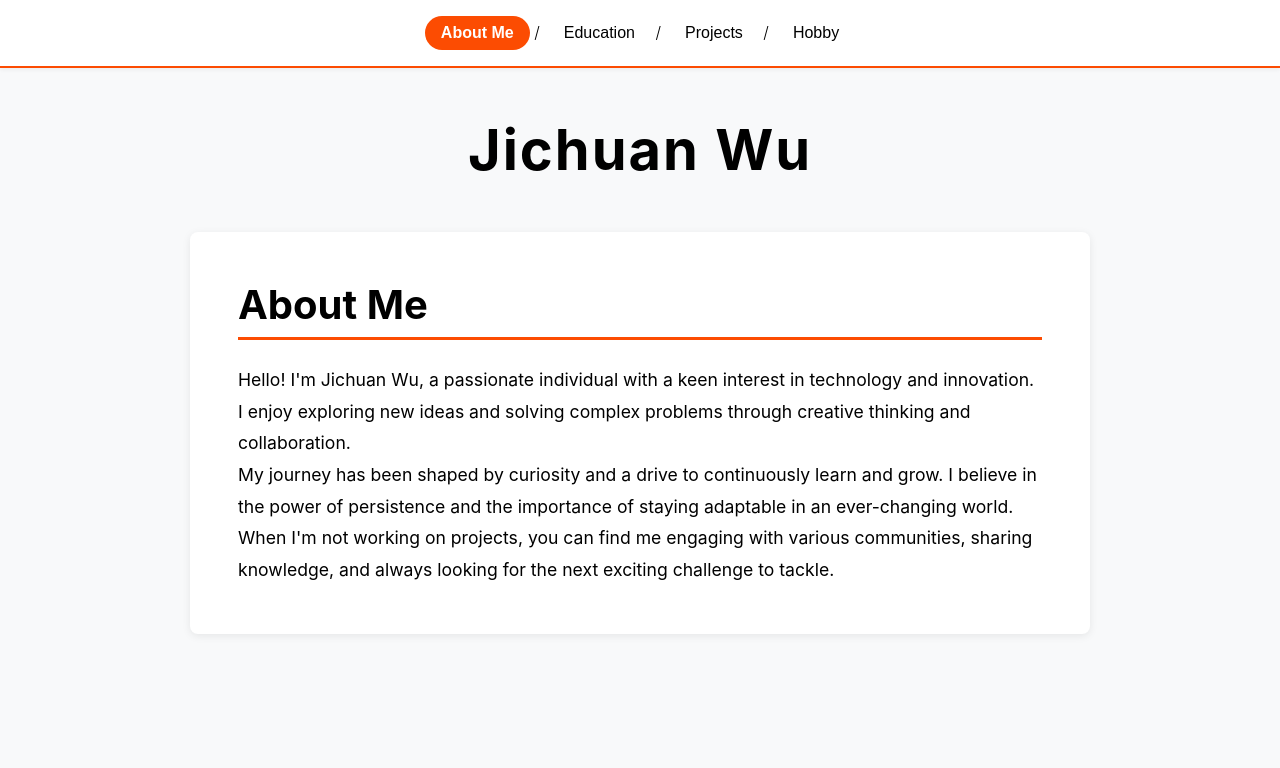
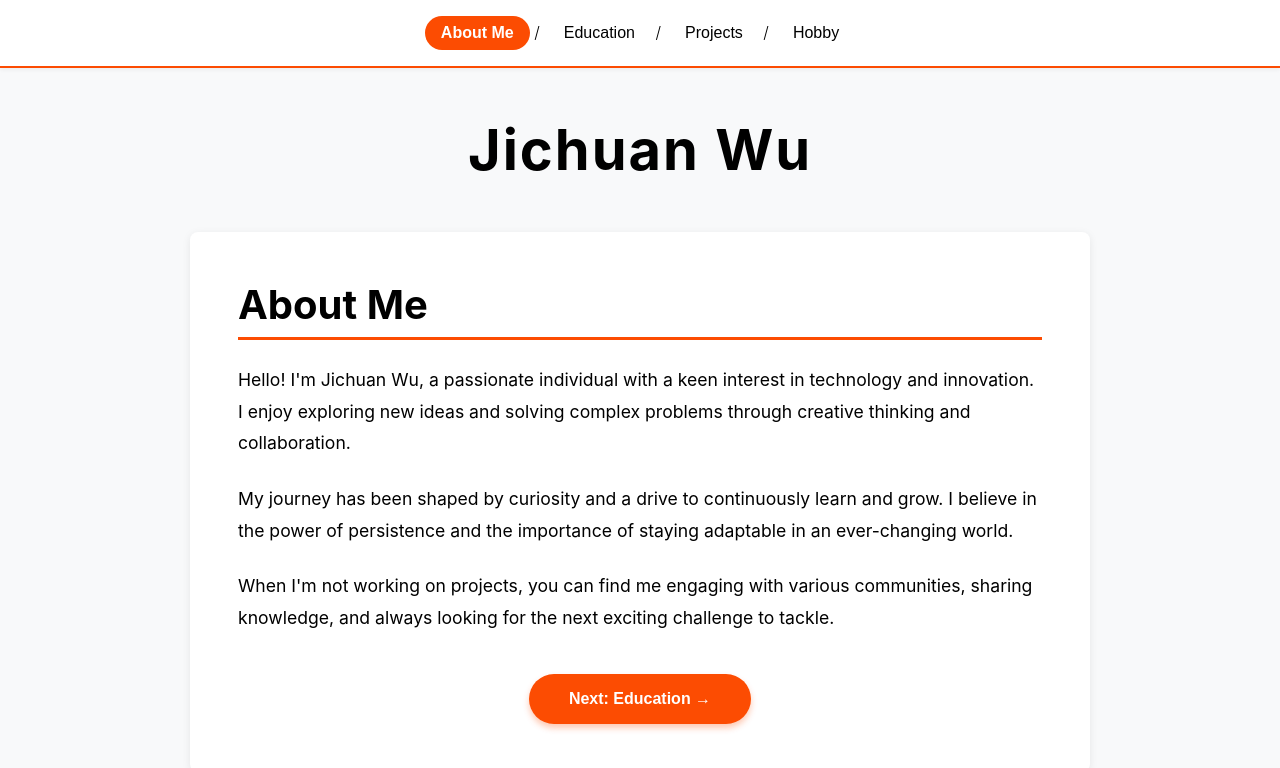
Before and after one commit to Jichuan14/jichuan14.github.io, a React (Vite) app: page / in a window 1280 px wide. Shown: the top 768 px of the page. Built offline with nearby package versions, Linux system fonts and the light colour scheme.

Commit message:
add button to navigate

```diff
--- a/src/App.css
+++ b/src/App.css
@@ -75,6 +75,9 @@
   border-radius: 8px;
   box-shadow: 0 2px 8px rgba(0, 0, 0, 0.08);
   margin-bottom: 2rem;
+  max-height: calc(100vh - 250px);
+  overflow-y: auto;
+  scroll-behavior: smooth;
 }
 
 .content-section h2 {
@@ -89,6 +92,118 @@
   font-size: 1.1rem;
   color: #000000;
   line-height: 1.8;
+  margin-bottom: 1rem;
+}
+
+/* About Me Styles */
+.about-me p {
+  margin-bottom: 1.5rem;
+}
+
+/* Education Styles */
+.education-item {
+  margin-bottom: 2.5rem;
+  padding-bottom: 2rem;
+  border-bottom: 1px solid #e0e0e0;
+}
+
+.education-item:last-child {
+  border-bottom: none;
+  margin-bottom: 0;
+  padding-bottom: 0;
+}
+
+.education-item h3 {
+  font-size: 1.5rem;
+  color: #000000;
+  margin-bottom: 0.5rem;
+}
+
+.degree {
+  font-weight: 600;
+  color: #000000;
+  margin-bottom: 0.3rem;
+}
+
+.period {
+  color: #666;
+  font-style: italic;
+  margin-bottom: 1rem;
+}
+
+/* Projects Styles */
+.project-item {
+  margin-bottom: 2.5rem;
+  padding-bottom: 2rem;
+  border-bottom: 1px solid #e0e0e0;
+}
+
+.project-item:last-child {
+  border-bottom: none;
+  margin-bottom: 0;
+  padding-bottom: 0;
+}
+
+.project-item h3 {
+  font-size: 1.5rem;
+  color: #000000;
+  margin-bottom: 0.8rem;
+}
+
+.project-description {
+  margin-bottom: 0.8rem;
+}
+
+.project-tech {
+  color: #666;
+  font-size: 0.95rem;
+  font-style: italic;
+}
+
+/* Hobby Styles */
+.hobby-item {
+  margin-bottom: 2rem;
+  padding-bottom: 1.5rem;
+  border-bottom: 1px solid #e0e0e0;
+}
+
+.hobby-item:last-child {
+  border-bottom: none;
+  margin-bottom: 0;
+  padding-bottom: 0;
+}
+
+.hobby-item h3 {
+  font-size: 1.5rem;
+  color: #000000;
+  margin-bottom: 0.8rem;
+}
+
+/* Next Section Button */
+.next-section-btn {
+  display: block;
+  margin: 2.5rem auto 0;
+  padding: 1rem 2.5rem;
+  background: #FC4C02;
+  color: #ffffff;
+  border: none;
+  border-radius: 30px;
+  font-size: 1rem;
+  font-weight: 600;
+  cursor: pointer;
+  transition: all 0.3s ease;
+  box-shadow: 0 4px 6px rgba(252, 76, 2, 0.3);
+}
+
+.next-section-btn:hover {
+  background: #E94E1B;
+  transform: translateY(-2px);
+  box-shadow: 0 6px 12px rgba(252, 76, 2, 0.4);
+}
+
+.next-section-btn:active {
+  transform: translateY(0);
+  box-shadow: 0 2px 4px rgba(252, 76, 2, 0.3);
 }
 
 @media (max-width: 768px) {
@@ -108,9 +223,15 @@
   .main-content {
     padding: 2rem 1.5rem;
     margin: 0 1rem 2rem 1rem;
+    max-height: calc(100vh - 200px);
   }
 
   .content-section h2 {
     font-size: 2rem;
   }
+
+  .next-section-btn {
+    padding: 0.8rem 2rem;
+    font-size: 0.9rem;
+  }
 }
--- a/src/App.jsx
+++ b/src/App.jsx
@@ -1,4 +1,4 @@
-import { useState } from 'react'
+import { useState, useEffect, useRef } from 'react'
 import './App.css'
 import AboutMe from './components/AboutMe'
 import Education from './components/Education'
@@ -7,8 +7,148 @@ import Hobby from './components/Hobby'
 
 function App() {
   const [activeSection, setActiveSection] = useState('About Me')
+  const contentRef = useRef(null)
+  const scrollTimeoutRef = useRef(null)
 
   const sections = ['About Me', 'Education', 'Projects', 'Hobby']
+
+  const getNextSection = (currentSection) => {
+    const currentIndex = sections.indexOf(currentSection)
+    return currentIndex < sections.length - 1 ? sections[currentIndex + 1] : null
+  }
+
+  const getPreviousSection = (currentSection) => {
+    const currentIndex = sections.indexOf(currentSection)
+    return currentIndex > 0 ? sections[currentIndex - 1] : null
+  }
+
+  const goToNextSection = () => {
+    const next = getNextSection(activeSection)
+    if (next) {
+      setActiveSection(next)
+    }
+  }
+
+  const goToPreviousSection = () => {
+    const previous = getPreviousSection(activeSection)
+    if (previous) {
+      setActiveSection(previous)
+    }
+  }
+
+  // Reset scroll position when section changes
+  useEffect(() => {
+    if (contentRef.current) {
+      contentRef.current.scrollTop = 0
+    }
+  }, [activeSection])
+
+  // Handle scroll detection
+  useEffect(() => {
+    let isTransitioning = false
+    let lastScrollTop = 0
+
+    const handleScroll = () => {
+      if (isTransitioning) return
+
+      const element = contentRef.current
+      if (!element) return
+
+      const { scrollTop, scrollHeight, clientHeight } = element
+      const maxScroll = scrollHeight - clientHeight
+
+      // Check if content is scrollable
+      if (maxScroll <= 10) return
+
+      const scrollDirection = scrollTop > lastScrollTop ? 'down' : 'up'
+      lastScrollTop = scrollTop
+
+      // Scroll down - at bottom
+      if (scrollTop + clientHeight >= scrollHeight - 5) {
+        const next = getNextSection(activeSection)
+        if (next) {
+          isTransitioning = true
+          setActiveSection(next)
+          setTimeout(() => {
+            isTransitioning = false
+            if (contentRef.current) {
+              lastScrollTop = 0
+            }
+          }, 600)
+        }
+      }
+      // Scroll up - at top
+      else if (scrollTop <= 5 && scrollDirection === 'up') {
+        const previous = getPreviousSection(activeSection)
+        if (previous) {
+          isTransitioning = true
+          setActiveSection(previous)
+          setTimeout(() => {
+            isTransitioning = false
+            if (contentRef.current) {
+              contentRef.current.scrollTop = contentRef.current.scrollHeight
+              lastScrollTop = contentRef.current.scrollHeight
+            }
+          }, 100)
+        }
+      }
+    }
+
+    const handleWheel = (e) => {
+      const element = contentRef.current
+      if (!element || isTransitioning) return
+
+      const { scrollTop, scrollHeight, clientHeight } = element
+      const maxScroll = scrollHeight - clientHeight
+
+      if (maxScroll <= 10) return
+
+      // Scrolling down and at bottom
+      if (e.deltaY > 0 && scrollTop + clientHeight >= scrollHeight - 5) {
+        e.preventDefault()
+        const next = getNextSection(activeSection)
+        if (next) {
+          isTransitioning = true
+          setActiveSection(next)
+          setTimeout(() => {
+            isTransitioning = false
+            if (contentRef.current) {
+              lastScrollTop = 0
+            }
+          }, 600)
+        }
+      }
+      // Scrolling up and at top
+      else if (e.deltaY < 0 && scrollTop <= 5) {
+        e.preventDefault()
+        const previous = getPreviousSection(activeSection)
+        if (previous) {
+          isTransitioning = true
+          setActiveSection(previous)
+          setTimeout(() => {
+            isTransitioning = false
+            if (contentRef.current) {
+              contentRef.current.scrollTop = contentRef.current.scrollHeight
+              lastScrollTop = contentRef.current.scrollHeight
+            }
+          }, 100)
+        }
+      }
+    }
+
+    const contentElement = contentRef.current
+    if (contentElement) {
+      // Reset lastScrollTop when section changes
+      lastScrollTop = contentElement.scrollTop
+
+      contentElement.addEventListener('scroll', handleScroll, { passive: true })
+      contentElement.addEventListener('wheel', handleWheel, { passive: false })
+      return () => {
+        contentElement.removeEventListener('scroll', handleScroll)
+        contentElement.removeEventListener('wheel', handleWheel)
+      }
+    }
+  }, [activeSection])
 
   const breadcrumbItems = sections.map((section, index) => (
     <span key={section}>
@@ -23,17 +163,18 @@ function App() {
   ))
 
   const renderSection = () => {
+    const hasNext = getNextSection(activeSection) !== null
     switch (activeSection) {
       case 'About Me':
-        return <AboutMe />
+        return <AboutMe onNext={goToNextSection} hasNext={hasNext} />
       case 'Education':
-        return <Education />
+        return <Education onNext={goToNextSection} hasNext={hasNext} />
       case 'Projects':
-        return <Projects />
+        return <Projects onNext={goToNextSection} hasNext={hasNext} />
       case 'Hobby':
-        return <Hobby />
+        return <Hobby onNext={goToNextSection} hasNext={hasNext} />
       default:
-        return <AboutMe />
+        return <AboutMe onNext={goToNextSection} hasNext={hasNext} />
     }
   }
 
@@ -46,7 +187,7 @@ function App() {
         <h1 className="name">Jichuan Wu</h1>
       </header>
 
-      <main className="main-content">
+      <main className="main-content" ref={contentRef}>
         <div className="content-section">
           {renderSection()}
         </div>
--- a/src/components/AboutMe.jsx
+++ b/src/components/AboutMe.jsx
@@ -1,4 +1,4 @@
-function AboutMe() {
+function AboutMe({ onNext, hasNext }) {
   return (
     <div className="about-me">
       <h2>About Me</h2>
@@ -14,6 +14,11 @@ function AboutMe() {
         When I'm not working on projects, you can find me engaging with various communities,
         sharing knowledge, and always looking for the next exciting challenge to tackle.
       </p>
+      {hasNext && (
+        <button className="next-section-btn" onClick={onNext}>
+          Next: Education →
+        </button>
+      )}
     </div>
   )
 }
--- a/src/components/Education.jsx
+++ b/src/components/Education.jsx
@@ -1,4 +1,4 @@
-function Education() {
+function Education({ onNext, hasNext }) {
   return (
     <div className="education">
       <h2>Education</h2>
@@ -21,6 +21,11 @@ function Education() {
           and participated in several coding competitions.
         </p>
       </div>
+      {hasNext && (
+        <button className="next-section-btn" onClick={onNext}>
+          Next: Projects →
+        </button>
+      )}
     </div>
   )
 }
--- /dev/null
+++ b/src/components/Hobby.jsx
@@ -0,0 +1,38 @@
+function Hobby({ onNext, hasNext }) {
+  return (
+    <div className="hobby">
+      <h2>Hobby</h2>
+      <div className="hobby-item">
+        <h3>Photography</h3>
+        <p>
+          I love capturing moments through the lens. Whether it's landscapes, street photography,
+          or portraits, I enjoy exploring different perspectives and telling stories through images.
+        </p>
+      </div>
+      <div className="hobby-item">
+        <h3>Reading</h3>
+        <p>
+          An avid reader of both fiction and non-fiction. I particularly enjoy science fiction,
+          technology books, and biographies. Reading helps me gain new perspectives and stay curious.
+        </p>
+      </div>
+      <div className="hobby-item">
+        <h3>Hiking</h3>
+        <p>
+          Exploring nature trails and mountains is one of my favorite ways to unwind.
+          Hiking provides a great balance between physical activity and mental relaxation,
+          and I always discover something new on each adventure.
+        </p>
+      </div>
+      <div className="hobby-item">
+        <h3>Cooking</h3>
+        <p>
+          Experimenting with different cuisines and recipes is a creative outlet for me.
+          I enjoy trying new ingredients and techniques, and sharing meals with friends and family.
+        </p>
+      </div>
+    </div>
+  )
+}
+
+export default Hobby
--- /dev/null
+++ b/src/components/Projects.jsx
@@ -0,0 +1,40 @@
+function Projects({ onNext, hasNext }) {
+  return (
+    <div className="projects">
+      <h2>Projects</h2>
+      <div className="project-item">
+        <h3>Web Application Project</h3>
+        <p className="project-description">
+          Developed a full-stack web application using modern technologies.
+          Implemented user authentication, database integration, and responsive design.
+          The project demonstrates proficiency in both frontend and backend development.
+        </p>
+        <p className="project-tech">Technologies: React, Node.js, MongoDB</p>
+      </div>
+      <div className="project-item">
+        <h3>Mobile App Development</h3>
+        <p className="project-description">
+          Created a mobile application for task management with cross-platform compatibility.
+          Features include real-time synchronization, offline mode, and intuitive user interface.
+        </p>
+        <p className="project-tech">Technologies: React Native, Firebase</p>
+      </div>
+      <div className="project-item">
+        <h3>Data Analysis Tool</h3>
+        <p className="project-description">
+          Built a data visualization tool that processes large datasets and generates
+          interactive charts and reports. Includes features for data filtering, export,
+          and custom visualization options.
+        </p>
+        <p className="project-tech">Technologies: Python, Pandas, D3.js</p>
+      </div>
+      {hasNext && (
+        <button className="next-section-btn" onClick={onNext}>
+          Next: Hobby →
+        </button>
+      )}
+    </div>
+  )
+}
+
+export default Projects
```
